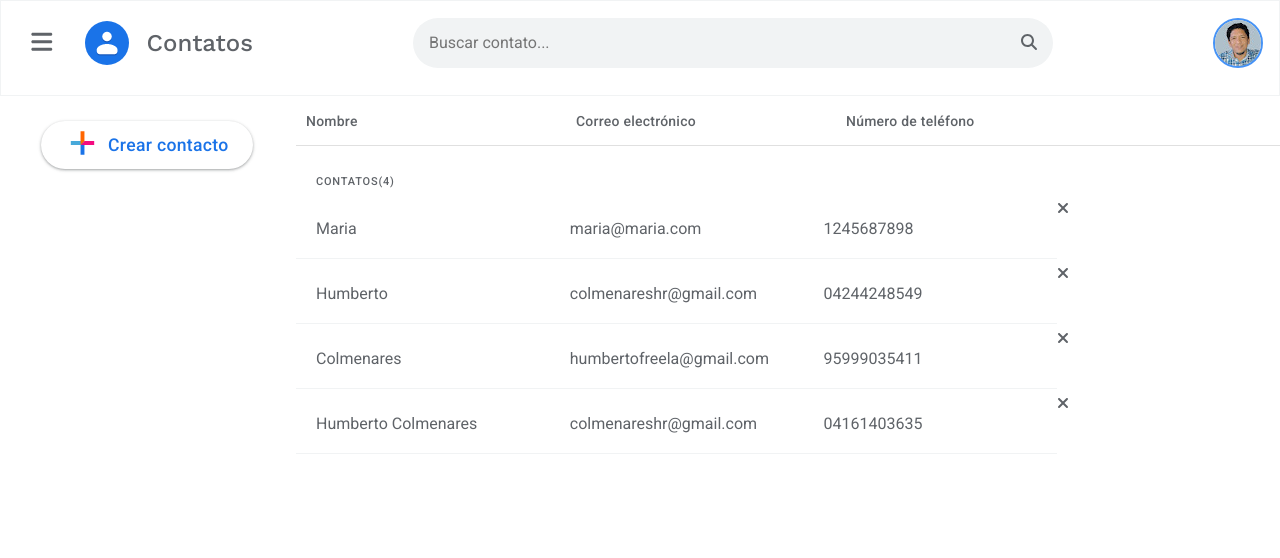
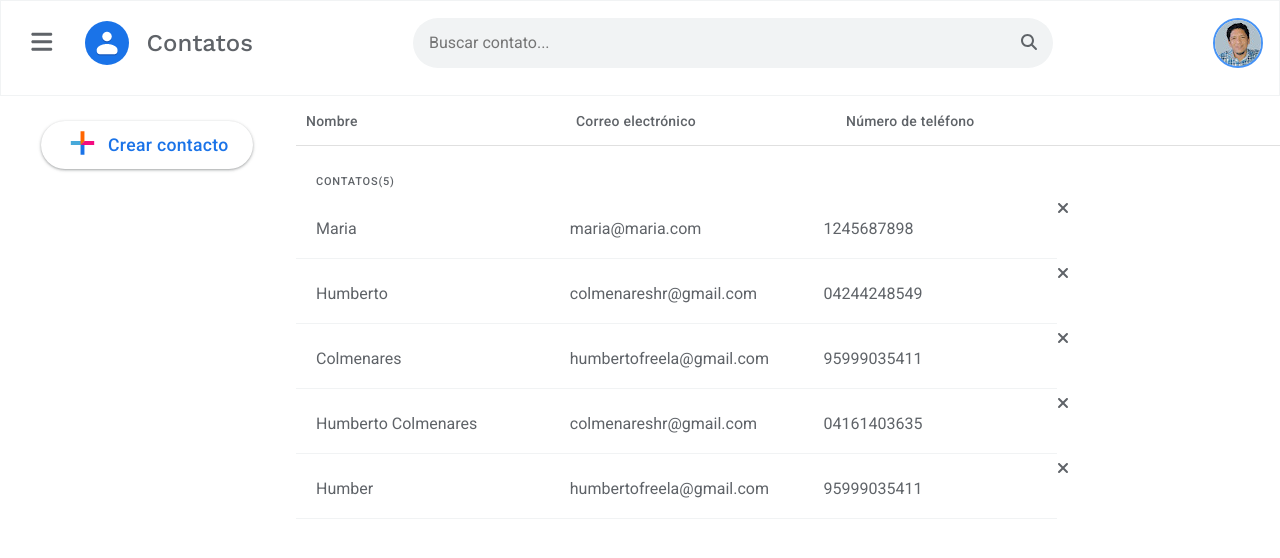
Before and after one commit to colmenareshr/ReactAgendaContatos, a React (Vite) app: page / in a window 1280 px wide. Shown: the top 558 px of the page. Built offline with nearby package versions, Linux system fonts and the light colour scheme; data requests are answered from the project's data file.

Commit message:
Agregando el Metodo Patch

```diff
--- a/db.json
+++ b/db.json
@@ -23,6 +23,12 @@
       "email": "colmenareshr@gmail.com",
       "telefone": "04161403635",
       "id": 22
+    },
+    {
+      "nome": "Humber",
+      "email": "humbertofreela@gmail.com",
+      "telefone": "95999035411",
+      "id": 23
     }
   ]
 }
--- a/src/App.jsx
+++ b/src/App.jsx
@@ -89,16 +89,18 @@ function App() {
     fetch(`http://localhost:3000/contatos/${id}`)
       .then((response) => response.json())
       .then((data) => {
+        setIsUpdate(id);
         setNomes(data.nome);
         setEmails(data.email);
         setTelefones(data.telefone);
+        setShowModal(true);
         console.log("RESPUESTA UPDATE", data);
       })
 
   };
 
-  const handleUpdate = async (id) => {
-    await fetch(`http://localhost:3000/contatos/${id}`, {
+  const handleUpdate = async () => {
+    await fetch(`http://localhost:3000/contatos/${isUpdate}`, {
       method: 'PATCH',
       body: JSON.stringify({
         nome: nomes,
@@ -111,6 +113,7 @@ function App() {
     });
     if(response.ok)
     console.log("OKS", response.ok);
+    setIsUpdate(undefined);
     };
 
 
@@ -130,9 +133,7 @@ function App() {
             <div className='cont_name main_elements'>Nombre</div>
             <div className='cont_email main_elements'>Correo electrónico</div>
             <div className='cont_tel main_elements'>Número de teléfono</div>
-            <div className='cont_fechar main_elements'>
-            </div>
-
+            <div className='cont_fechar main_elements'></div>
           </div>
           <div className='contatos_title'>
             Contatos
@@ -165,9 +166,11 @@ function App() {
           enviarEmails={setEmails}
           telefones={telefones}
           enviarTelefones={setTelefones}
+          isUpdate={isUpdate}
+          setIsUpdate={setIsUpdate}
+          handleUpdate={handleUpdate}
         />
       </main>
-
     </div>
   );
 }
--- a/src/components/ContatosForm/ContatosForm.jsx
+++ b/src/components/ContatosForm/ContatosForm.jsx
@@ -9,11 +9,13 @@ function ContatosForm({
   sendEmail,
   telefone,
   sendTelefone,
+  isUpdate,
+  handleUpdate
 }) {
   return (
     <>
       <FormContainer>
-        <form onSubmit={enviarFormulario}>
+        <form onSubmit={isUpdate ? handleUpdate : enviarFormulario}>
           <FormLabels>
             <ContainerInputs>
               <Label htmlFor='nome'>
@@ -74,7 +76,7 @@ function ContatosForm({
             </ContainerInputs>
           </FormLabels>
           <Boton>
-            <button>Guardar</button>
+            <button>{isUpdate ? 'Alterar' : 'Guardar'}</button>
           </Boton>
         </form>
       </FormContainer>
--- a/src/components/Modales/ModalCreate.jsx
+++ b/src/components/Modales/ModalCreate.jsx
@@ -15,7 +15,10 @@ function ModalCreate({
   enviarEmails,
   telefones,
   enviarTelefones,
-  sendForm
+  sendForm,
+  handleUpdate,
+  isUpdate,
+  setIsUpdate
 }) {
   return (
     <>
@@ -42,6 +45,9 @@ function ModalCreate({
               telefone={telefones}
               sendTelefone={enviarTelefones}
               enviarFormulario={sendForm}
+              handleUpdate={handleUpdate}
+              isUpdate={isUpdate}
+              setIsUpdate={setIsUpdate}
             />
           </ModalContainer>
         </ModalOverlay>
```
